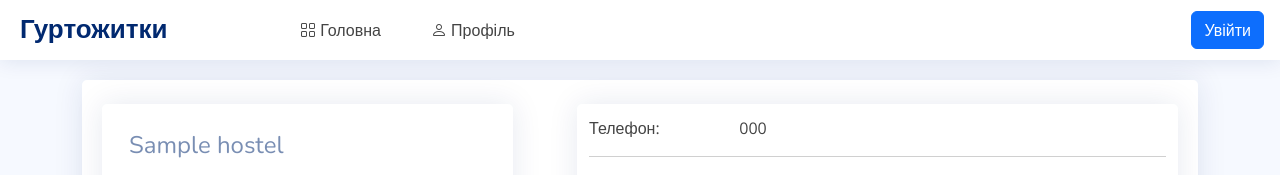
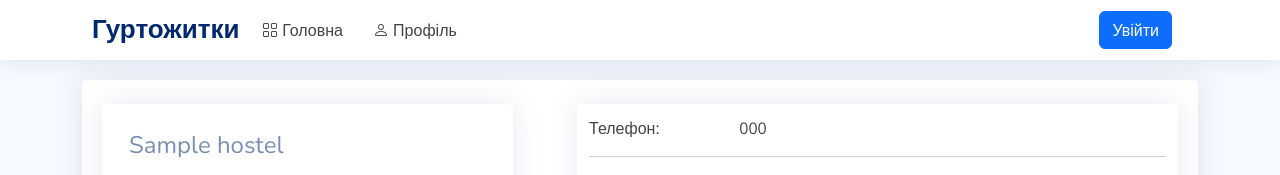
Before and after one commit to rnd-4/main, a Django app: page / in a window 1280 px wide. Shown: the top 175 px of the page. Run offline with Django 4.2, Linux system fonts and the light colour scheme; tables that the repository leaves empty hold one stand-in row (values such as "Sample post"); grey boxes marked "Sample" are stand-in pictures; some libraries are stand-ins or nearby versions.

Commit message:
Work commit

```diff
--- a/Dormitories/hostels/templates/hostels/layout.html
+++ b/Dormitories/hostels/templates/hostels/layout.html
@@ -72,7 +72,7 @@
 <body>
   <!-- ======= Header ======= -->
   <header id="header" class="header fixed-top d-flex align-items-center">
-
+    <div class="container d-flex align-items-center">
     <div class="d-flex align-items-center justify-content-between">
       <a href="/" class="logo d-flex align-items-center">
 {#        <img src="assets/img/logo.png" alt="">#}
@@ -80,7 +80,7 @@
       </a>
     </div><!-- End Logo -->
 
-        <a class="nav-link " href="/" style="margin-right: 50px;">
+        <a class="nav-link " href="/" style="margin-right: 30px;">
           <i class="bi bi-grid"></i>
           <span>Головна</span>
         </a>
@@ -245,7 +245,7 @@
           </ul><!-- End Messages Dropdown Items -->
 
         </li><!-- End Messages Nav -->{% endcomment %}
-        <li class="nav-item dropdown pe-3">
+        <li class="nav-item dropdown pe-3" style="margin-right: 20px;">
 {% if request.user.is_authenticated %}
               <a class="nav-link nav-profile d-flex align-items-center pe-0" href="#" data-bs-toggle="dropdown">
               {% if not gender %}
@@ -292,7 +292,7 @@
 {% endif %}
       </ul>
     </nav><!-- End Icons Navigation -->
-
+    </div>
   </header><!-- End Header -->
   <div class="modal fade" id="logoutModal" tabindex="-1">
                 <div class="modal-dialog">
--- a/Dormitories/static/assets/css/style.css
+++ b/Dormitories/static/assets/css/style.css
@@ -376,7 +376,7 @@ h6 {
 
 @media (min-width: 1200px) {
   .logo {
-    width: 280px;
+    width: 170px;
   }
 }
 
```
